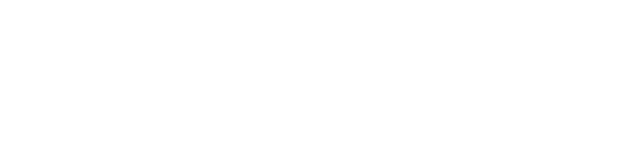
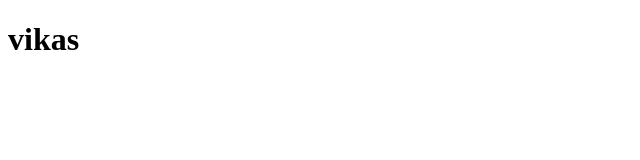
Before and after one commit to Govardh1/meesho, a plain HTML site: page index.html in a window 1280 px wide. Shown: the whole page, without its empty margins (0-640 px from the left). Drawn offline with Linux system fonts and the light colour scheme.

Commit message:
my name updated

```diff
--- a/index.html
+++ b/index.html
@@ -6,6 +6,6 @@
     <title>Document</title>
 </head>
 <body>
-
+    <h1>vikas</h1>
 </body>
 </html>
```
